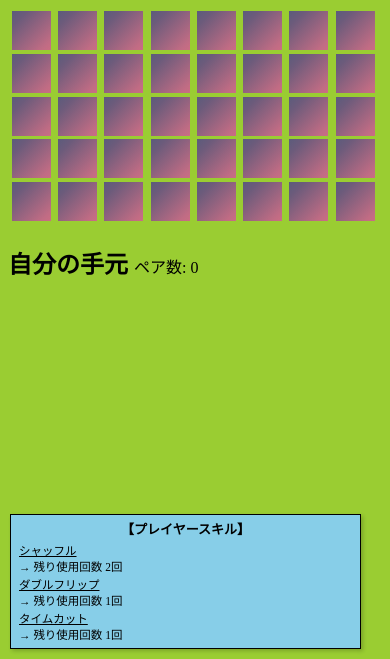
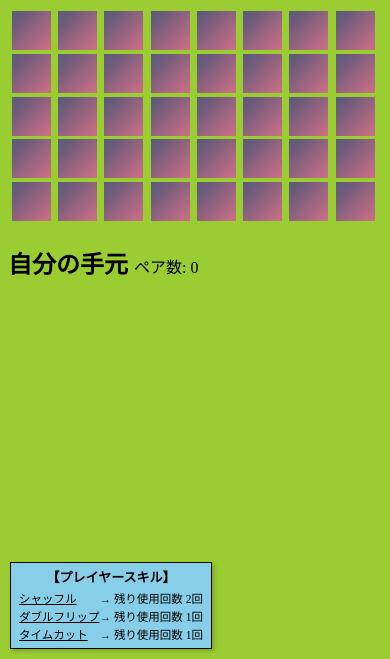
Before and after one commit to yukimi463/sinkei-game, a plain HTML site: page index.html in a window 390 px wide. Shown: the part 185-844 px from the top of the page. Drawn offline with Linux system fonts and the light colour scheme.

Commit message:
Update sinkei.css

```diff
--- a/sinkei.css
+++ b/sinkei.css
@@ -181,24 +181,6 @@ background-color: yellowgreen;
     opacity: 1; /* 吹き出しを表示 */
 }
 
-@media (max-width: 600px) {
-    #skill-display {
-        width: 90%;           /* 横幅をスマホ画面に合わせる */
-        right: 5%;            /* 画面右端からの距離を少し内側に */
-        font-size: 14px;      /* 文字サイズを少し小さく */
-        padding: 8px;
-    }
-
-    #skill-display h3 {
-        font-size: 16px;
-    }
-
-    #skill-list li {
-        flex-direction: column;
-        align-items: flex-start;
-    }
-}
-
 .pair-container {
     display: flex;
     flex-direction: column;     /* 上から下に配置（ラベル → 画像） */
```
